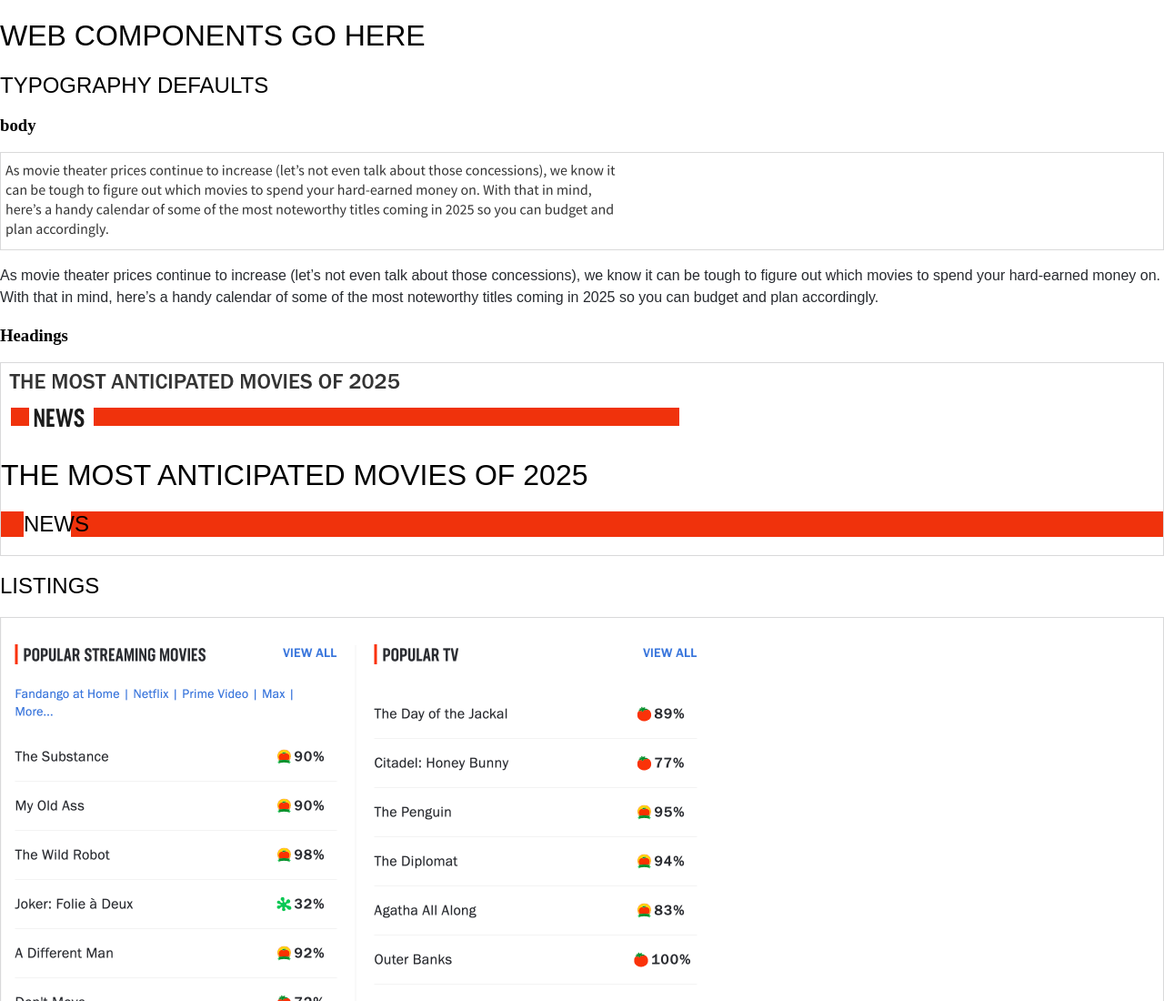
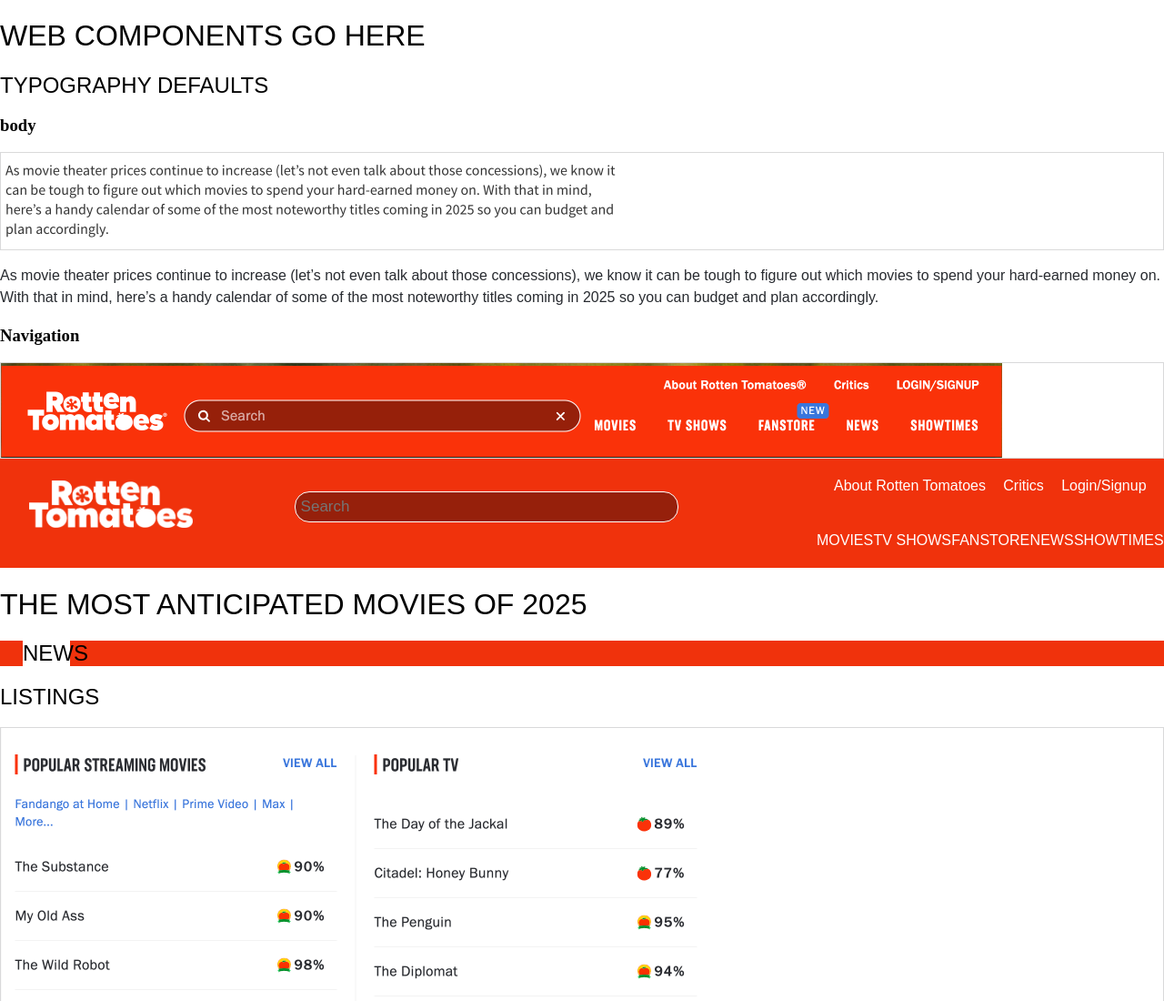
Before and after one commit to hgibbs1219/rotten-tomatoes, a plain HTML site: page components/index.html in a window 1280 px wide. Shown: the top 1100 px of the page at 91% size. Drawn offline with Linux system fonts and the light colour scheme; a web font is replaced by a local one.

Commit message:
more components

```diff
--- a/components/index.html
+++ b/components/index.html
@@ -39,18 +39,50 @@
         </div>
     </article>
 
-    <!--Headings-->
-    <article class="component">
-        <h3 class="component__heading">Headings</h3>
-        <div class="component__img">
-            <img srcset="img/h1.png" alt="h1 copy" />
-            <img srcset="img/h2.png" alt="h1 copy" />
+    <div class="head-nav">
+        <article class="component">
+            <h3 class="component__heading">Navigation</h3>
+            <div class="component__img">
+                <img srcset="img/main-nav.png 2x" alt="Screenshot" />
+            </div>
+            <div class="heading-bg">
+
+                <div class="logo">
+                    <img src="img/rt-logo.png" alt="Logo" />
+                </div>
+                <div class="topnav">
+                    <input type="text" placeholder="Search">
+                </div>
+                <div class="top-links">
+                    <ul class="top-bar">
+                        <li><a href="!#">About Rotten Tomatoes</a></li>
+                        <li><a href="!#">Critics</a></li>
+                        <li><a href="!#">Login/Signup</a></li>
+                    </ul>
+                    <ul class="bottom-bar">
+                        <li><a href="!#">Movies</a></li>
+                        <li><a href="!#">TV Shows</a></li>
+                        <li><a href="!#">Fanstore</a></li>
+                        <li><a href="!#">News</a></li>
+                        <li><a href="!#">Showtimes</a></li>
+
+                    </ul>
+                </div>
+            </div>
+
+
+
+
+
+
+
+
 
             <h1>The Most Anticipated Movies of 2025</h1>
             <h2 class="red-bar">
                 <div class="news-title">News</div>
             </h2>
-        </div>
+    </div>
     </article>
 
     <!--Listings-->
--- a/css/main.css
+++ b/css/main.css
@@ -3,6 +3,7 @@
     --font-serif:
         --black: #000;
     --red: #f0320c;
+    --dark-red: #96200b;
     --green: #278240;
     --blue: #4176dc;
     --yellow: #f7e144;
@@ -459,3 +460,89 @@ table {
     font-weight: 300;
     font-size: .75rem;
 }
+
+
+/*Top Navigation */
+.topnav {
+    overflow: hidden;
+    font-family: var(--font-sans-serif);
+    width: 33%;
+}
+
+.topnav a {
+    float: left;
+    display: block;
+    color: black;
+    text-align: center;
+    padding: 14px 16px;
+    text-decoration: none;
+    font-size: 17px;
+}
+
+
+.topnav input[type=text] {
+    padding: 6px;
+    margin-top: 36px;
+    border: 1px solid var(--white);
+    background-color: var(--dark-red);
+    font-size: 17px;
+    color: white;
+    border-radius: 16px;
+    width: 100%;
+}
+
+.heading-bg {
+    background-color: var(--red);
+    display: flex;
+    justify-content: space-between;
+}
+
+.logo img {
+    width: 180px;
+    margin-left: 32px;
+    padding-top: 24px;
+    padding-bottom: 24px;
+}
+
+.top-table {
+    width: 30%;
+}
+
+.top-table a {
+    color: var(--white);
+    font-family: "loos-normal", sans-serif;
+    text-decoration: none;
+}
+
+.top-links {
+    display: flex;
+    flex-direction: column;
+    width: 33%;
+}
+
+.top-links a {
+    color: var(--white);
+    text-decoration: none;
+}
+
+.top-bar {
+    display: flex;
+    flex-direction: row;
+    list-style: none;
+    justify-content: space-evenly;
+}
+
+
+.bottom-bar {
+    display: flex;
+    flex-direction: row;
+    list-style: none;
+    justify-content: space-evenly;
+    text-transform: uppercase;
+    font-weight: 400;
+}
+
+.bottom-bar li {
+    font-family: var(--font-sans-serif);
+    font-weight: 500;
+}
```
Also changed, not shown: components/img/rt-logo.png (added), components/img/rt-logo.svg (added).
